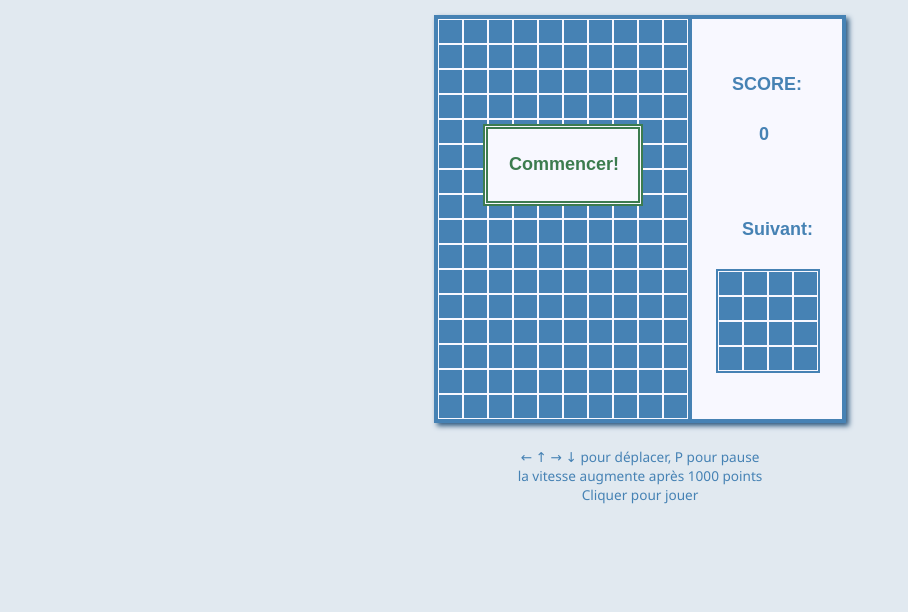
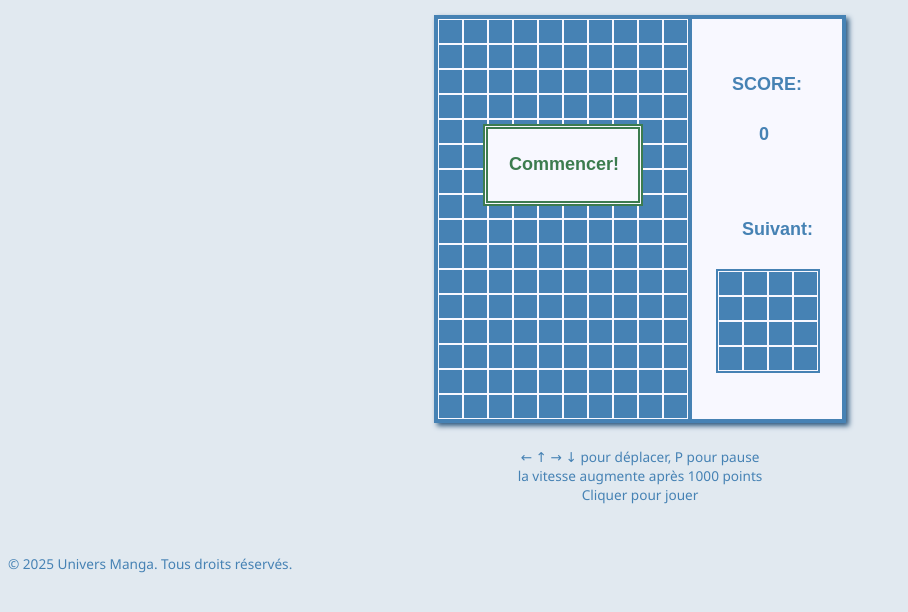
Before and after one commit to Jean-Miguel/Tetris, a plain HTML site: page index.html in a window 1280 px wide. Shown: the part 90-702 px from the top of the page, without its empty margins (0-908 px from the left). Drawn offline with Linux system fonts and the light colour scheme.

Commit message:
Update index.html

```diff
--- a/index.html
+++ b/index.html
@@ -20,6 +20,9 @@
 		</div>
 	</div>
 	<script src="tetris.js"></script>
+	 <footer>
+        <p>&copy; 2025 Univers Manga. Tous droits réservés.</p>
+    </footer>
 </body>
 
 </html>
```
